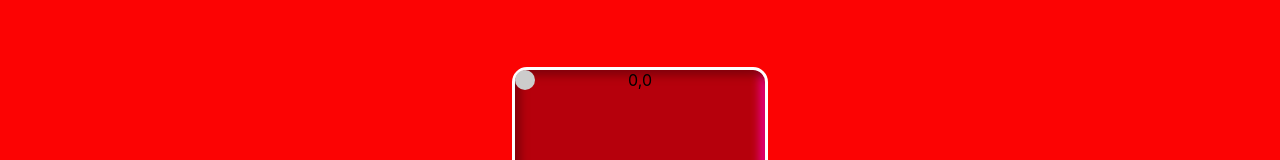
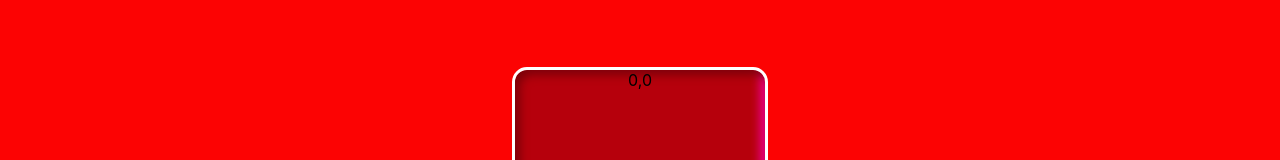
Before and after one commit to PhilippAubert/capstone-digitalSynth, a React (Create React App) app in the folder digitalsynth/: page / in a window 1280 px wide. Shown: the part 262-422 px from the top of the page. Built offline with nearby package versions, Linux system fonts and the light colour scheme.

Commit message:
Add moving circle to touchpad

```diff
--- a/digitalsynth/src/App.js
+++ b/digitalsynth/src/App.js
@@ -12,10 +12,10 @@ import {
 } from "react-router-dom";
 
 export default function App() {
-  const [osc1Frequency, setOsc1Frequency] = useState(220);
-  const [osc2Frequency, setOsc2Frequency] = useState(220);
+  const [osc1Frequency, setOsc1Frequency] = useState(110);
+  const [osc2Frequency, setOsc2Frequency] = useState(110);
 
-  const [filterFrequency, setFilterFrequency] = useState(1000);
+  const [filterFrequency, setFilterFrequency] = useState(1500);
 
   const [resonance, setResonance] = useState(0);
 
@@ -62,11 +62,11 @@ export default function App() {
     }
   });
 
-  useEffect(() => {
-    if (ampEnvRef.current) {
-      ampEnvRef.current.attack.value = ampEnvelope;
-    }
-  }, [ampEnvelope]);
+  // useEffect(() => {
+  //   if (ampEnvRef.current) {
+  //     ampEnvRef.current.attack.value = ampEnvelope;
+  //   }
+  // }, [ampEnvelope]);
 
   useEffect(() => {
     if (revRef.current) {
@@ -353,9 +353,8 @@ export default function App() {
                   onChange={handleFilterCutoffChange}
                   type="range"
                   min="0"
-                  max="1000"
+                  max="1500"
                   className="Value"
-                  step="0.1"
                 />
                 <h2> Resonance </h2>
                 <input
@@ -363,7 +362,7 @@ export default function App() {
                   onChange={handleFilterResonanceChange}
                   type="range"
                   min="0"
-                  max="100"
+                  max="20"
                   className="Value"
                   step="0.1"
                 />
--- a/digitalsynth/src/components/Touchpad.js
+++ b/digitalsynth/src/components/Touchpad.js
@@ -10,12 +10,11 @@ export default function Touchpad() {
   }
 
   return (
-    <div className="Touchpad">
+    <div className="Touchpad" onPointerMove={handlePointerMove}>
       {pointPos.x},{pointPos.y}
       <div
-        onPointerMove={handlePointerMove}
         className={`absolute box`}
-        style={{ top: `${pointPos.y}px`, left: `${pointPos.x}px` }}
+        style={{ top: `${pointPos.y - 515}px`, left: `${pointPos.x - 145}px` }}
       ></div>
     </div>
   );
--- a/digitalsynth/src/components/css/Touchpad.css
+++ b/digitalsynth/src/components/css/Touchpad.css
@@ -2,18 +2,17 @@
   height: 200px;
   width: 250px;
   border: 3px solid white;
+
   border-radius: 15px;
   position: relative;
-}
-
-.absolute {
-  position: abolute;
 }
 
 .box {
   height: 20px;
   width: 20px;
   border-radius: 100%;
-  background-color: #ccc;
+  border-radius: 50%;
+  background: linear-gradient(145deg, #7aca57, #90f068);
+  box-shadow: 5px 5px 18px #73be52, -5px -5px 18px #9bff70;
   position: absolute;
 }
```
